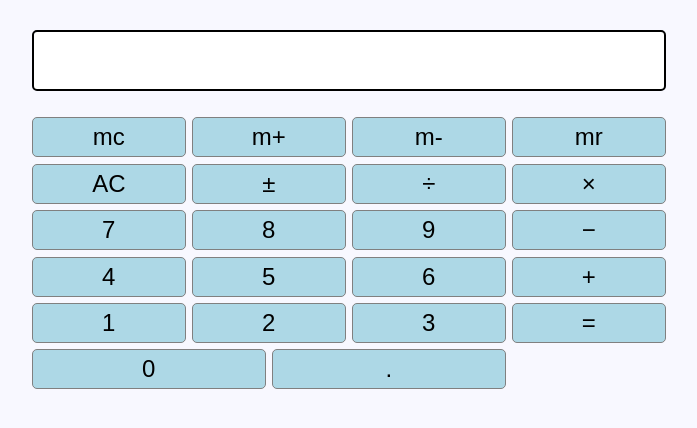
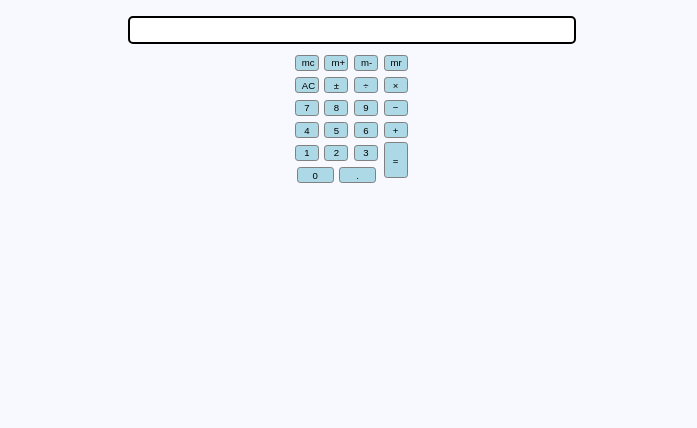
Before and after one commit to thelawlab/calculator, a plain HTML site: page index.html in a window 1280 px wide. Shown: the whole page, without its empty margins (288-985 px from the left). Drawn offline with Linux system fonts and the light colour scheme.

Commit message:
new layout

```diff
--- a/index.html
+++ b/index.html
@@ -4,43 +4,54 @@
   <meta charset="utf-8">
   <meta name="viewport" content="width=device-width, initial-scale=1">
   <link rel="stylesheet" type="text/css" href="style.css">
+  <script src="http://g.tbcdn.cn/mtb/lib-flexible/0.3.4/??flexible_css.js,flexible.js"></script>
   <title>Calculator</title>
 </head>
 <body>
+  <div class="calculator">
     <div class="calarea">
       <input type="text" name="textfield" readonly="readonly" class="box">
     </div>
     <div class="btnarea">
-
+      <div>
         <button>mc</button>
         <button>m+</button>
         <button>m-</button>
         <button>mr</button>
-
+      </div>
+      <div>
         <button>AC</button>
         <button>&plusmn;</button>
         <button>&div;</button>
         <button>&times;</button>
-
+      </div>
+      <div>
         <button>7</button>
         <button>8</button>
         <button>9</button>
         <button>&minus;</button>
-
+      </div>
+      <div>
         <button>4</button>
         <button>5</button>
         <button>6</button>
         <button>+</button>
-
-
+      </div>
+      <div style="display: inline-block;vertical-align: top">
+        <div>
           <button>1</button>
           <button>2</button>
           <button>3</button>
-      <button class="equal">=</button>
-
+        </div>
+        <div style="margin-top: 0.25rem">
           <button class="zero">0</button>
           <button class="dot">.</button>
-
+        </div>
+      </div>
+      <div style="display: inline-block">
+          <button class="equal">=</button>
+      </div>
+    </div>
   </div>
   <script type="text/javascript" src="script.js"></script>
 </body>
--- a/style.css
+++ b/style.css
@@ -6,44 +6,60 @@ body {
   padding: 0;
   background-color: ghostwhite;
 }
-.calarea, .btnarea {
-  width: 50%;
-  margin: 30px auto -10px;
+.calculator {
+  padding-top: 1rem;
+  width:50%;
+  margin: 0 auto;
 }
 
+.btnarea {
+  margin-top: 0.5rem;
+  text-align: center;
+}
+.btnarea>div {
+  margin: 0.25rem auto 0;
+}
 .box {
-  width: 99%;
+  display: block;
+  width: 70%;
+  margin: 0 auto;
   border: 2px solid black;
   border-radius: 5px;
-  font-size: 3em;
+  font-size: 1rem;
+  padding: 0.2rem;
 }
 
 button {
-  display: block;
-  float: left;
-  padding: 5px 0;
-  width: 24%;
-  margin-top: 1%;
-  margin-right: 1%;
+  margin-right: 0.1rem !important;
+  height: 1rem;
+  width: 1.5rem;
   background-color: lightblue;
   border: 1px solid gray;
-  border-radius: 5px;
-  font-size: 1.5em;
+  border-radius: 0.2rem;
+  font-size: 0.6rem;
 }
 
 .zero, .dot {
-  width:36.5%;
+  width: 2.3rem;
 }
 .equal {
-  float: right;
+  width: 1.5rem;
+  height: 2.25rem;
 }
+
 @media screen and (max-width: 768px) {
-  .calarea, .btnarea {
+  .calculator {
     width: 90%;
+  }
+  .box {
+    width: 100%;
   }
 }
 @media screen and (min-width: 769px) and (max-width: 1024px) {
-  .calarea, .btnarea {
+  .calculator {
     width: 60%;
   }
+  .box {
+  width: 100%;
+  }
 }
```
Lines whose indentation alone changed are shown as unchanged.
